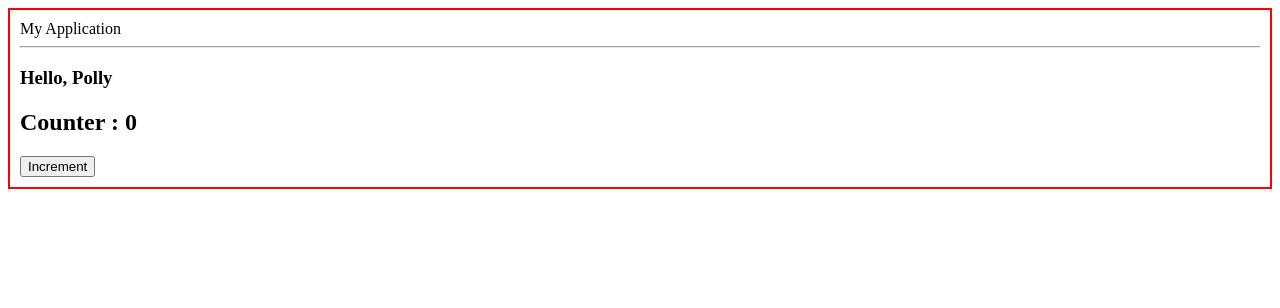
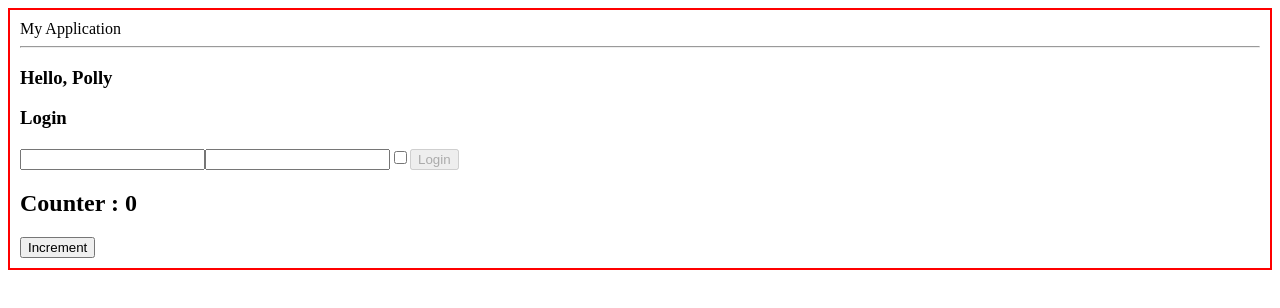
Before and after one commit to frances8713/react-exercises, a React (Create React App) app: page / in a window 1280 px wide. Shown: the top 308 px of the page. Built offline with nearby package versions, Linux system fonts and the light colour scheme.

Commit message:
feat: exercise useState-02

```diff
--- a/src/App.js
+++ b/src/App.js
@@ -6,25 +6,17 @@ import { LanguageContext } from "./LanguageContext";
 import { DisplayLanguage } from "./DisplayLanguage";
 import { Sum } from './Sum'
 import { ClickCounter } from "./ClickCounter";
+import { Login } from "./Login"
 
 
 
 export class App extends React.Component {
-    state = {
-      language: 'en'
-    }
-
-    handleLanguageChange = (event) => {
-       this.setState ({
-        language : event.target.value
-       })
-    }
-
     render() {
         return (
           <div>
           <Container title="My Application">
           <Welcome name={'Polly'}/>
+          <Login />
           <ClickCounter />
           </Container>
           </div>
--- a/src/Login.js
+++ b/src/Login.js
@@ -1,51 +1,85 @@
-import React from "react";
 
+import { useState } from 'react'
 
-export class Login extends React.Component {
-    state = {
-        username : '',
-        password : '' ,
-        remember : false
-    }
+export function Login() {
+    const [data, setData] = useState ({
+        username: '',
+        password: '',
+        remember: false
+    })
 
-    handleInputLoginChange = (event) => {
-        const value = event.target.value
-        const name = event.target.name
-        const type = event.target.type
-        const checked = event.target.checked
+    const [disabled, setDisabled] = useState(true)
 
-        this.setState ({
-            [name]: type === 'checkbox' ? checked : value,
-        })
-    }
-    onLogin = () => {
-        this.props.conditions(this.state)
-    }
+    function handleInputChange (event) {
+        const {name, value, type, checked} = event.target
 
-    handleResetButton = () => {
-        this.setState ({
-            username : '',
-            password: '',
-            remember: false
+        setData((data) => {
+            return {
+            ...data,
+            [name] : type === 'checkbox' ? checked : value
+            }
         })
     }
 
-    render () {
-        const ButtonStyle = {
-            color: this.state.password.length < 8 ? 'red' : 'green'
-        }
-        return (
-            <div>
-                <h3>Login</h3>
-                <input name = 'username' value = {this.state.username} onChange={this.handleInputLoginChange}/>
-                <input name = 'password' type ='password' value = {this.state.password} onChange={this.handleInputLoginChange}/>
-                <input name = 'remember' type='checkbox' checked={this.state.remember} onChange={this.handleInputLoginChange}/>
-                <div>
-                    <button type='submit' onClick={this.onLogin}>Login</button>
-                    <button style={ButtonStyle} onClick={this.handleResetButton}>Reset</button>
-                </div>
-            </div>
+    return (
+        <form>
+            <h3>Login</h3>
+            <input value={data.username} name='username' onChange={handleInputChange}/>
+            <input value={data.password} name='password' type='password' onChange={handleInputChange}/>
+            <input checked={data.remember} name='remember' type='checkbox' onChange={handleInputChange}/>
+            <button type='submit' disabled={data.username === '' || data.password === '' ? true : false} onClick={() => setDisabled(true)}>Login</button>
+        </form>
+    )
+}
 
-        )
-    }
-}
+
+
+
+
+
+
+
+
+
+
+
+// import React from "react";
+
+
+// export class Login extends React.Component {
+//     state = {
+//         username : '',
+//         password : '' ,
+//         remember : false
+//     }
+
+//     handleInputLoginChange = (event) => {
+//         const value = event.target.value
+//         const name = event.target.name
+//         const type = event.target.type
+//         const checked = event.target.checked
+
+//         this.setState ({
+//             [name]: type === 'checkbox' ? checked : value,
+//         })
+//     }
+
+//     onLogin = () => {
+//         this.props.conditions(this.state)
+//     }
+
+//     render () {
+//         return (
+//             <div>
+//                 <h2>Form</h2>
+//                 <input name = 'username' value = {this.state.username} onChange={this.handleInputLoginChange}/>
+//                 <input name = 'password' type ='password' value = {this.state.password} onChange={this.handleInputLoginChange}/>
+//                 <input name = 'remember' type='checkbox' checked={this.state.remember} onChange={this.handleInputLoginChange}/>
+//                 <div>
+//                     <button type='submit' disabled={(this.state.username === '' || this.state.password === '') ? true : false} onClick={this.onLogin}>Login</button>
+//                 </div>
+//             </div>
+
+//         )
+//     }
+// }
```
